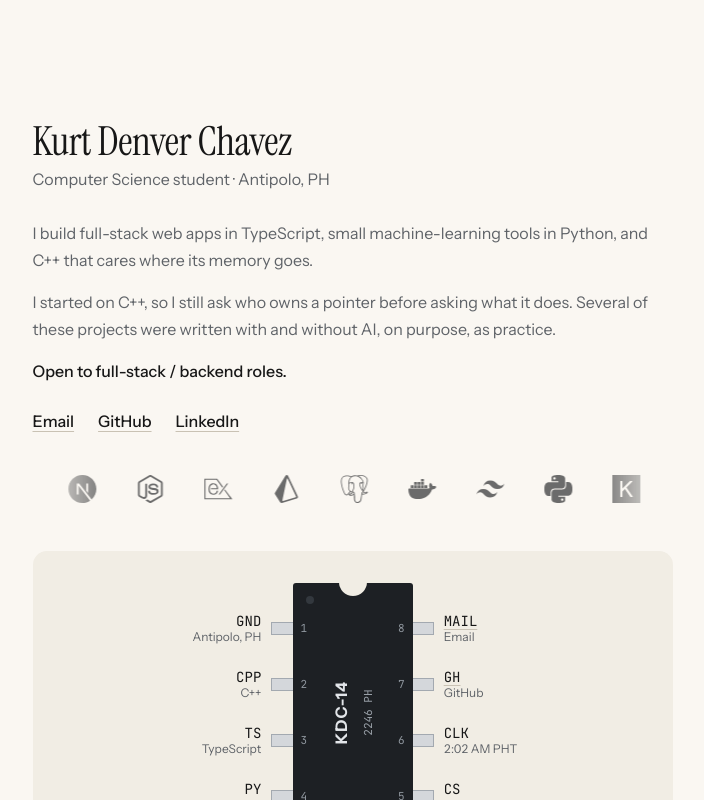
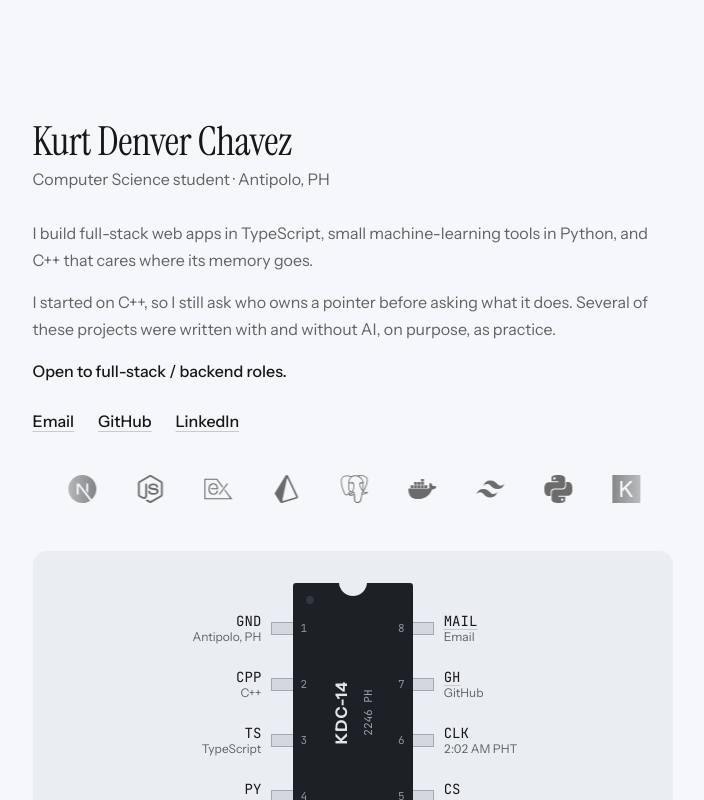
Before and after one commit to kdenver14/personal-portfolio, a Next.js app: page / in a window 1280 px wide. Shown: the top 800 px of the page, without its empty margins (280-984 px from the left). Built offline with nearby package versions, Linux system fonts and the light colour scheme.

Commit message:
style: cool mist background
Co-Authored-By: Claude Opus 5.5 <noreply@anthropic.com>

```diff
--- a/src/app/globals.css
+++ b/src/app/globals.css
@@ -5,15 +5,15 @@
 
 @theme {
   --color-*: initial;
-  /* Warm paper: a cream ground with sand panels; ink-3 is darkened to keep 4.5:1 on the tint. */
-  --color-paper: #faf7f2;
+  /* Cool mist: a near-white with a faint blue cast; ink-3 is darkened to keep 4.5:1 on the tint. */
+  --color-paper: #f5f7fa;
   --color-ink: #171717;
   --color-ink-2: #5f6368;
   --color-ink-3: #6b6b6b;
-  --color-line: #e6e1d6;
-  --color-line-strong: #c9c2b4;
-  --color-panel: #f1ede4;
-  --color-panel-hover: #e9e4d8;
+  --color-line: #e0e5eb;
+  --color-line-strong: #c3cbd5;
+  --color-panel: #eaeef3;
+  --color-panel-hover: #e1e6ed;
   --color-blue: #0a5bd3;
   --color-orange: #b4450a;
 
--- a/src/app/layout.tsx
+++ b/src/app/layout.tsx
@@ -35,7 +35,7 @@ export const metadata: Metadata = {
 };
 
 export const viewport: Viewport = {
-  themeColor: "#faf7f2",
+  themeColor: "#f5f7fa",
   colorScheme: "light",
 };
 
```
